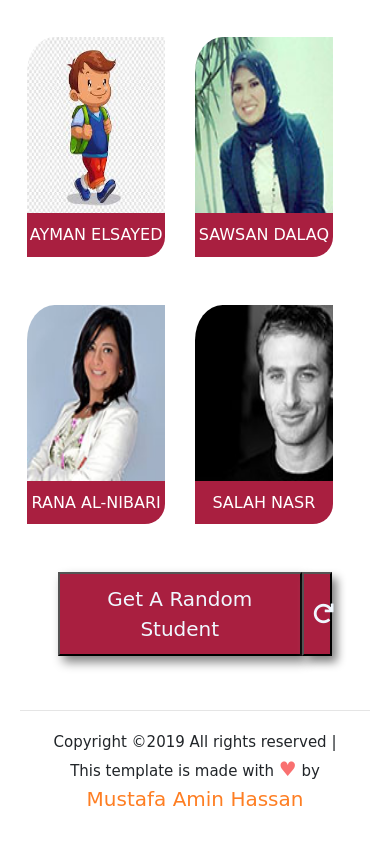
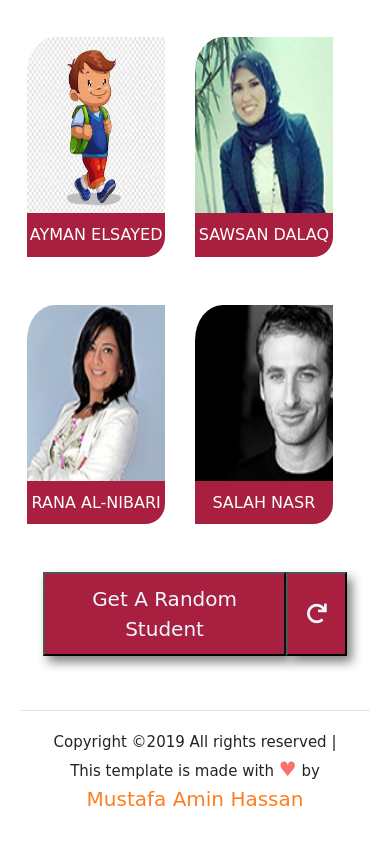
Before and after one commit to Mustafa-Amin1/Mustafa-Amin1.github.io, a plain HTML site: page index.html in a window 390 px wide. Shown: the part 689-1533 px from the top of the page. Drawn offline with Linux system fonts and the light colour scheme.

```diff
--- a/index.html
+++ b/index.html
@@ -126,7 +126,7 @@
                     <button class="random col-md-3 col-8 d-inline" id="randomBtn">
                         <a href="#randomArea">Get A Random Student</a>
                     </button>
-                    <button class=" random reload col-md-1 col-1 d-inline" id="reloadBtn">
+                    <button class=" random reload col-md-1 col-2 d-inline" id="reloadBtn">
                         <a class="rounded"><i class="fas fa-redo"></i></a>
                     </button>
                 </div>
```
